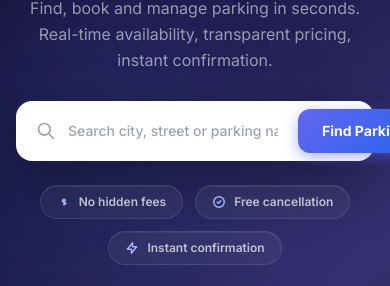
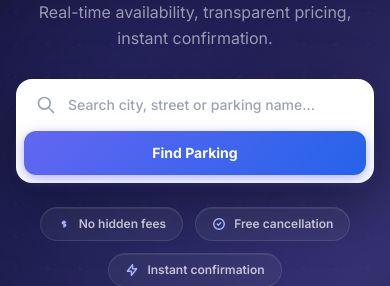
Before and after one commit to Mehadi-Shawon/parkbangla, a React (Vite) app in the folder client/: page / in a window 390 px wide. Shown: the part 291-577 px from the top of the page. Built offline with nearby package versions, Linux system fonts and the light colour scheme; no server answers.

Commit message:
Make landing page fully responsive for mobile

```diff
--- a/client/src/pages/LandingPage.jsx
+++ b/client/src/pages/LandingPage.jsx
@@ -76,7 +76,7 @@ export default function LandingPage() {
       <Navbar />
 
       {/* ── HERO ───────────────────────────────────────────── */}
-      <section className="relative h-screen flex items-center pt-16 overflow-hidden"
+      <section className="relative min-h-screen flex items-center pt-16 overflow-hidden"
         style={{ background:'linear-gradient(135deg,#0f0c29 0%,#1e1b4b 45%,#302b63 75%,#1a1a2e 100%)' }}>
 
         {/* Glow blobs */}
@@ -92,7 +92,7 @@ export default function LandingPage() {
             style={{ backgroundImage:'radial-gradient(circle,#ffffff 1px,transparent 1px)', backgroundSize:'32px 32px' }}/>
         </div>
 
-        <div className="relative max-w-6xl mx-auto px-4 sm:px-6 lg:px-8 py-8 w-full">
+        <div className="relative max-w-6xl mx-auto px-4 sm:px-6 lg:px-8 py-10 sm:py-16 w-full">
           <div className="max-w-3xl mx-auto text-center">
 
             {/* Pill */}
@@ -117,7 +117,7 @@ export default function LandingPage() {
 
             {/* Search bar */}
             <form onSubmit={handleSearch}
-              className="flex items-center gap-2 bg-white rounded-2xl p-2 shadow-2xl max-w-xl mx-auto mb-6"
+              className="flex flex-col sm:flex-row items-stretch sm:items-center gap-2 bg-white rounded-2xl p-2 shadow-2xl max-w-xl mx-auto mb-6"
               style={{ boxShadow:'0 20px 60px rgba(0,0,0,0.4)' }}>
               <div className="flex items-center gap-3 flex-1 px-3">
                 <svg className="w-5 h-5 text-gray-400 flex-shrink-0" fill="none" stroke="currentColor" viewBox="0 0 24 24">
@@ -136,7 +136,7 @@ export default function LandingPage() {
                 )}
               </div>
               <button type="submit"
-                className="px-6 py-3 rounded-xl text-sm font-bold text-white transition-all hover:opacity-90 active:scale-95 flex-shrink-0"
+                className="px-6 py-3 rounded-xl text-sm font-bold text-white transition-all hover:opacity-90 active:scale-95 flex-shrink-0 w-full sm:w-auto"
                 style={{ background:'linear-gradient(135deg,#6366f1,#2563eb)', boxShadow:'0 4px 14px rgba(99,102,241,0.5)' }}>
                 Find Parking
               </button>
@@ -177,7 +177,7 @@ export default function LandingPage() {
       </section>
 
       {/* ── FEATURES ───────────────────────────────────────── */}
-      <section className="py-24 bg-white">
+      <section className="py-16 sm:py-24 bg-white">
         <div className="max-w-7xl mx-auto px-4 sm:px-6 lg:px-8">
           <div className="text-center mb-16">
             <span className="inline-block text-xs font-bold text-indigo-600 uppercase tracking-widest bg-indigo-50 border border-indigo-100 rounded-full px-4 py-1.5 mb-4">
@@ -208,7 +208,7 @@ export default function LandingPage() {
       </section>
 
       {/* ── HOW IT WORKS ───────────────────────────────────── */}
-      <section className="py-24" style={{ background:'#f8fafc' }}>
+      <section className="py-16 sm:py-24" style={{ background:'#f8fafc' }}>
         <div className="max-w-7xl mx-auto px-4 sm:px-6 lg:px-8">
           <div className="text-center mb-16">
             <span className="inline-block text-xs font-bold text-indigo-600 uppercase tracking-widest bg-indigo-50 border border-indigo-100 rounded-full px-4 py-1.5 mb-4">
@@ -241,7 +241,7 @@ export default function LandingPage() {
       </section>
 
       {/* ── FOR DRIVERS & OWNERS ───────────────────────────── */}
-      <section className="py-24 bg-white">
+      <section className="py-16 sm:py-24 bg-white">
         <div className="max-w-7xl mx-auto px-4 sm:px-6 lg:px-8">
           <div className="text-center mb-16">
             <h2 className="text-3xl sm:text-4xl font-extrabold text-gray-900 mb-4">Built for everyone</h2>
@@ -250,7 +250,7 @@ export default function LandingPage() {
 
           <div className="grid grid-cols-1 lg:grid-cols-2 gap-8">
             {/* Drivers card */}
-            <div className="relative rounded-3xl overflow-hidden p-8"
+            <div className="relative rounded-3xl overflow-hidden p-6 sm:p-8"
               style={{ background:'linear-gradient(135deg,#1e1b4b 0%,#3730a3 60%,#4f46e5 100%)' }}>
               <div className="absolute -right-12 -top-12 w-56 h-56 rounded-full bg-white/5 pointer-events-none"/>
               <div className="absolute -left-8 -bottom-8 w-40 h-40 rounded-full bg-indigo-400/10 pointer-events-none"/>
@@ -289,7 +289,7 @@ export default function LandingPage() {
             </div>
 
             {/* Owners card */}
-            <div className="relative rounded-3xl overflow-hidden p-8 border border-gray-100 shadow-sm bg-white">
+            <div className="relative rounded-3xl overflow-hidden p-6 sm:p-8 border border-gray-100 shadow-sm bg-white">
               <div className="absolute -right-12 -top-12 w-56 h-56 rounded-full bg-indigo-50 pointer-events-none"/>
               <div className="relative">
                 <div className="w-14 h-14 rounded-2xl bg-indigo-50 border border-indigo-100 flex items-center justify-center mb-6">
@@ -329,7 +329,7 @@ export default function LandingPage() {
       </section>
 
       {/* ── TESTIMONIALS ───────────────────────────────────── */}
-      <section className="py-24" style={{ background:'#f8fafc' }}>
+      <section className="py-16 sm:py-24" style={{ background:'#f8fafc' }}>
         <div className="max-w-7xl mx-auto px-4 sm:px-6 lg:px-8">
           <div className="text-center mb-14">
             <span className="inline-block text-xs font-bold text-indigo-600 uppercase tracking-widest bg-indigo-50 border border-indigo-100 rounded-full px-4 py-1.5 mb-4">
@@ -365,7 +365,7 @@ export default function LandingPage() {
       </section>
 
       {/* ── CTA ────────────────────────────────────────────── */}
-      <section className="py-24 relative overflow-hidden"
+      <section className="py-16 sm:py-24 relative overflow-hidden"
         style={{ background:'linear-gradient(135deg,#0f0c29 0%,#1e1b4b 45%,#4f46e5 100%)' }}>
         <div className="absolute inset-0 pointer-events-none overflow-hidden">
           <div className="absolute top-1/2 left-1/2 -translate-x-1/2 -translate-y-1/2 w-[600px] h-[600px] rounded-full opacity-15"
```
